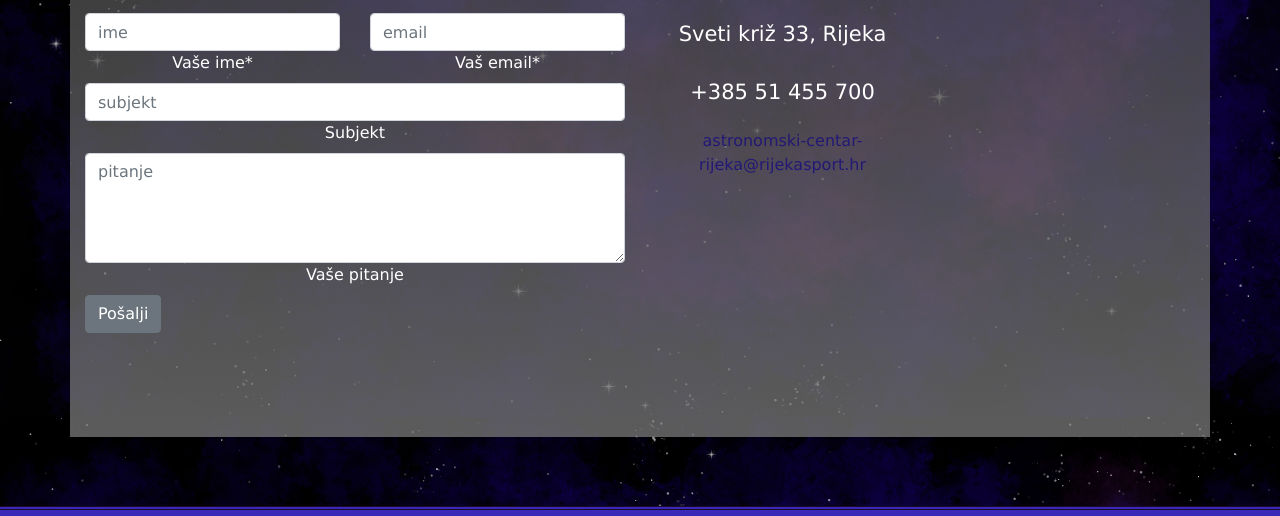
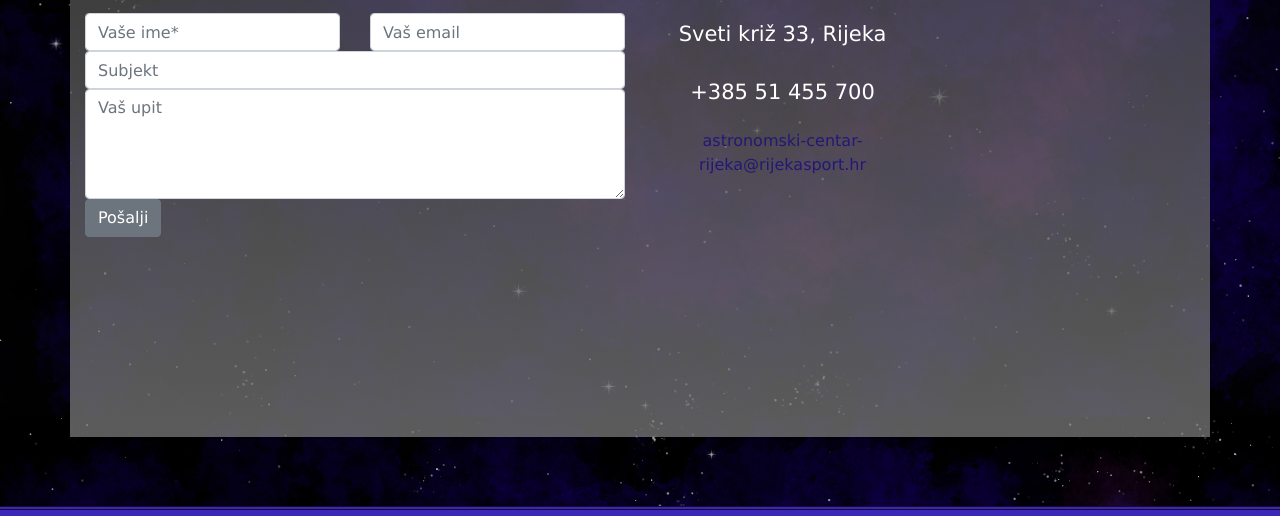
Before and after one commit to winterBeka97/rijecka-zvjezdarnica, a website: page stranice/kontakt.html in a window 1280 px wide. Shown: the part 284-800 px from the top of the page. Drawn offline with nearby package versions, Linux system fonts and the light colour scheme.

Commit message:
Update kontakt.html

```diff
--- a/stranice/kontakt.html
+++ b/stranice/kontakt.html
@@ -77,8 +77,8 @@
                         <!--Grid column-->
                         <div class="col-md-6">
                             <div class="md-form mb-0">
-                                <input type="text" id="name" name="name" placeholder="ime" class="form-control" required>
-                                <label for="name" class="">Vaše ime*</label>
+                                <input type="text" id="name" name="name" placeholder="Vaše ime*" class="form-control" required>
+                                <!--label for="name" class=""></label-->
                             </div>
                         </div>
                         <!--Grid column-->
@@ -86,8 +86,8 @@
                         <!--Grid column-->
                         <div class="col-md-6">
                             <div class="md-form mb-0">
-                                <input type="email" id="email" name="email" placeholder="email" class="form-control" requried>
-                                <label for="email" class="">Vaš email*</label>
+                                <input type="email" id="email" name="email" placeholder="Vaš email" class="form-control" requried>
+                                <!--label for="email" class="">Vaš email*</label-->
                             </div>
                         </div>
                         <!--Grid column-->
@@ -99,8 +99,8 @@
                     <div class="row">
                         <div class="col-md-12">
                             <div class="md-form mb-0">
-                                <input type="text" id="subject" name="subject" placeholder="subjekt" class="form-control" required>
-                                <label for="subject" class="">Subjekt</label>
+                                <input type="text" id="subject" name="subject" placeholder="Subjekt" class="form-control" required>
+                                <!--label for="subject" class="">Subjekt</label-->
                             </div>
                         </div>
                     </div>
@@ -113,8 +113,8 @@
                         <div class="col-md-12">
 
                             <div class="md-form">
-                                <textarea type="text" id="message" name="message" rows="4" placeholder="pitanje" class="form-control md-textarea" required></textarea>
-                                <label for="message">Vaše pitanje</label>
+                                <textarea type="text" id="message" name="message" rows="4" placeholder="Vaš upit" class="form-control md-textarea" required></textarea>
+                                <!--label for="message">Vaše upit</label-->
                             </div>
 
                         </div>
```
